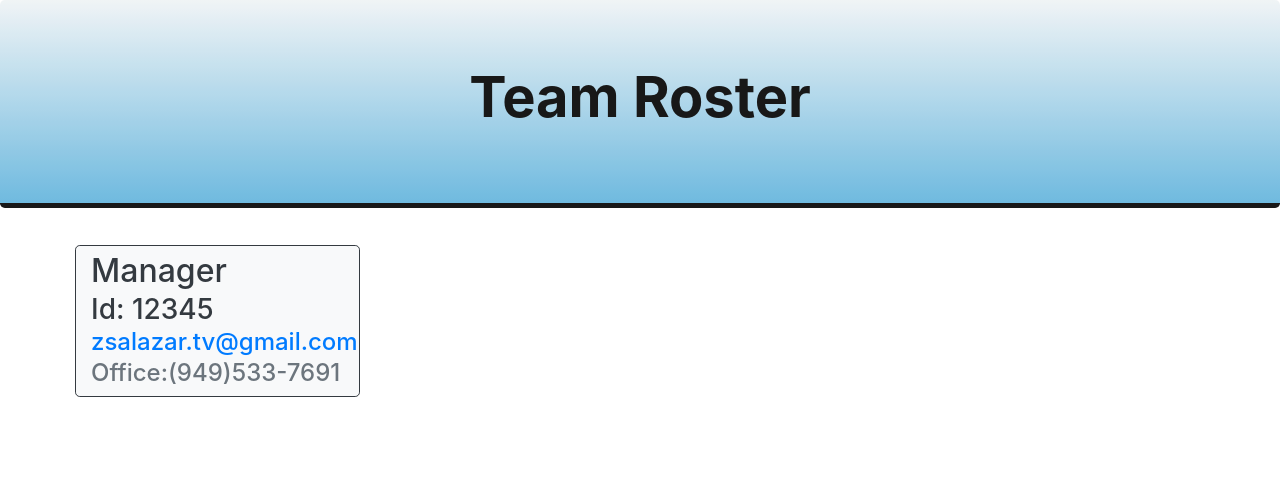
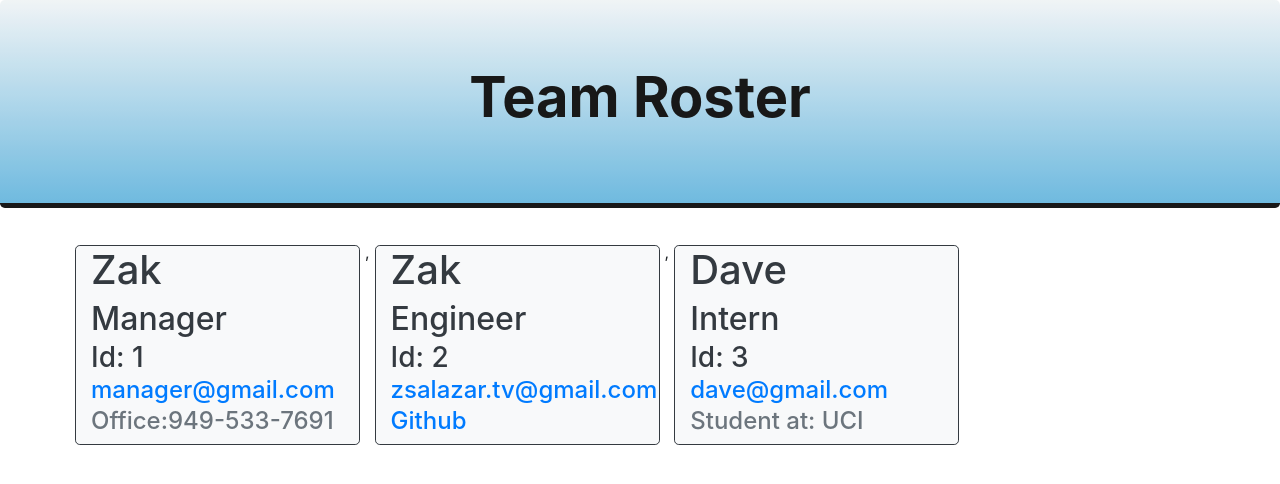
Before and after one commit to zaksalazar/Team-Profile-Generator, a website: page index.html in a window 1280 px wide. Drawn offline with nearby package versions, Linux system fonts and the light colour scheme.

Commit message:
starting work for the night

```diff
--- a/index.html
+++ b/index.html
@@ -16,11 +16,33 @@
 
 
 <div class= "col-md-3 text-dark bg-light border border-dark rounded-lg" style = "margin : 5px;">
-  <h1 class="card-title"></h1>
+  <h1 class="card-title">Zak </h1>
   <h2 class="card-subtitle mb-2 text-dark">Manager</h2>
-  <h3 class="card-subtitle mb-2 text-dark">Id: 12345</h3>
+  <h3 class="card-subtitle mb-2 text-dark">Id: 1</h3>
+  <h4 class="card-subtitle mb-2 text-muted"><a href="mailto:manager@gmail.com " class="card-link">manager@gmail.com </a></h3>
+  <h4 class="card-subtitle mb-2 text-muted"> Office:949-533-7691</h3>
+
+</div>
+
+,
+
+<div class= "col-md-3 text-dark bg-light border border-dark rounded-lg" style = "margin : 5px;">
+  <h1 class="card-title">Zak </h1>
+  <h2 class="card-subtitle mb-2 text-dark">Engineer</h2>
+  <h3 class="card-subtitle mb-2 text-dark">Id: 2</h3>
   <h4 class="card-subtitle mb-2 text-muted"><a href="mailto:zsalazar.tv@gmail.com " class="card-link">zsalazar.tv@gmail.com </a></h3>
-  <h4 class="card-subtitle mb-2 text-muted"> Office:(949)533-7691 </h3>
+  <h4 class="card-subtitle mb-2 text-muted"> <a href="https://github.com/zaksalazar" class="card-link">Github</a></h3>
+
+</div>
+
+,
+
+<div class= "col-md-3 text-dark bg-light border border-dark rounded-lg" style = "margin : 5px;">
+  <h1 class="card-title">Dave</h1>
+  <h2 class="card-subtitle mb-2 text-dark">Intern</h2>
+  <h3 class="card-subtitle mb-2 text-dark">Id: 3</h3>
+  <h4 class="card-subtitle mb-2 text-muted"><a href="mailto:dave@gmail.com " class="card-link">dave@gmail.com </a></h3>
+  <h4 class="card-subtitle mb-2 text-muted">  Student at: UCI </h3>
 
 </div>
 
--- a/index.js
+++ b/index.js
@@ -123,7 +123,6 @@ ${employees.map(
   <h3 class="card-subtitle mb-2 text-dark">Id: ${employee.getId()}</h3>
   <h4 class="card-subtitle mb-2 text-muted"><a href="mailto:${employee.getEmail()}" class="card-link">${employee.getEmail()}</a></h3>
   <h4 class="card-subtitle mb-2 text-muted"> ${uniqueField(employee)}</h3>
-
 </div>
 
 `
```
Also changed, not shown: README.md.
